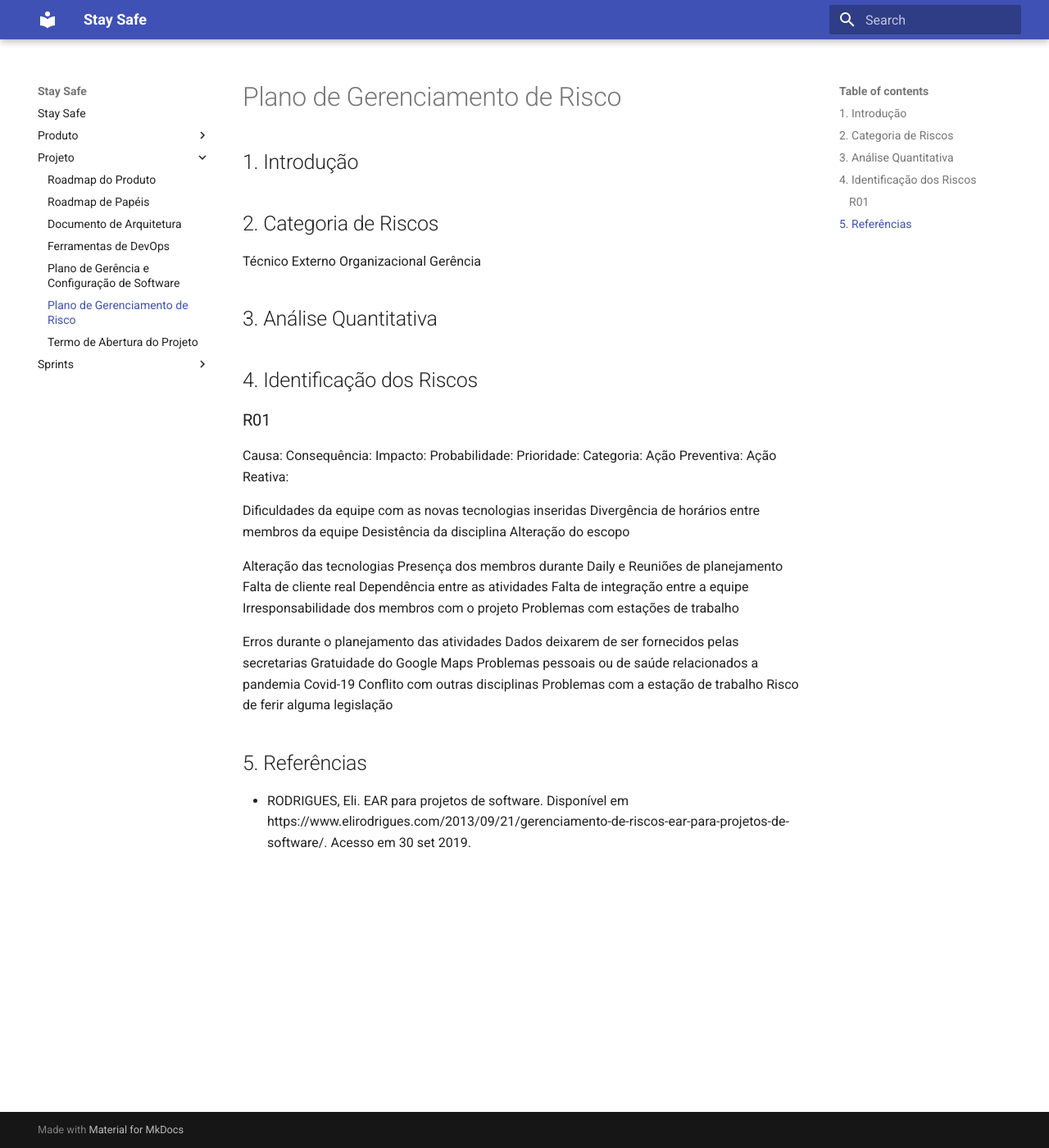
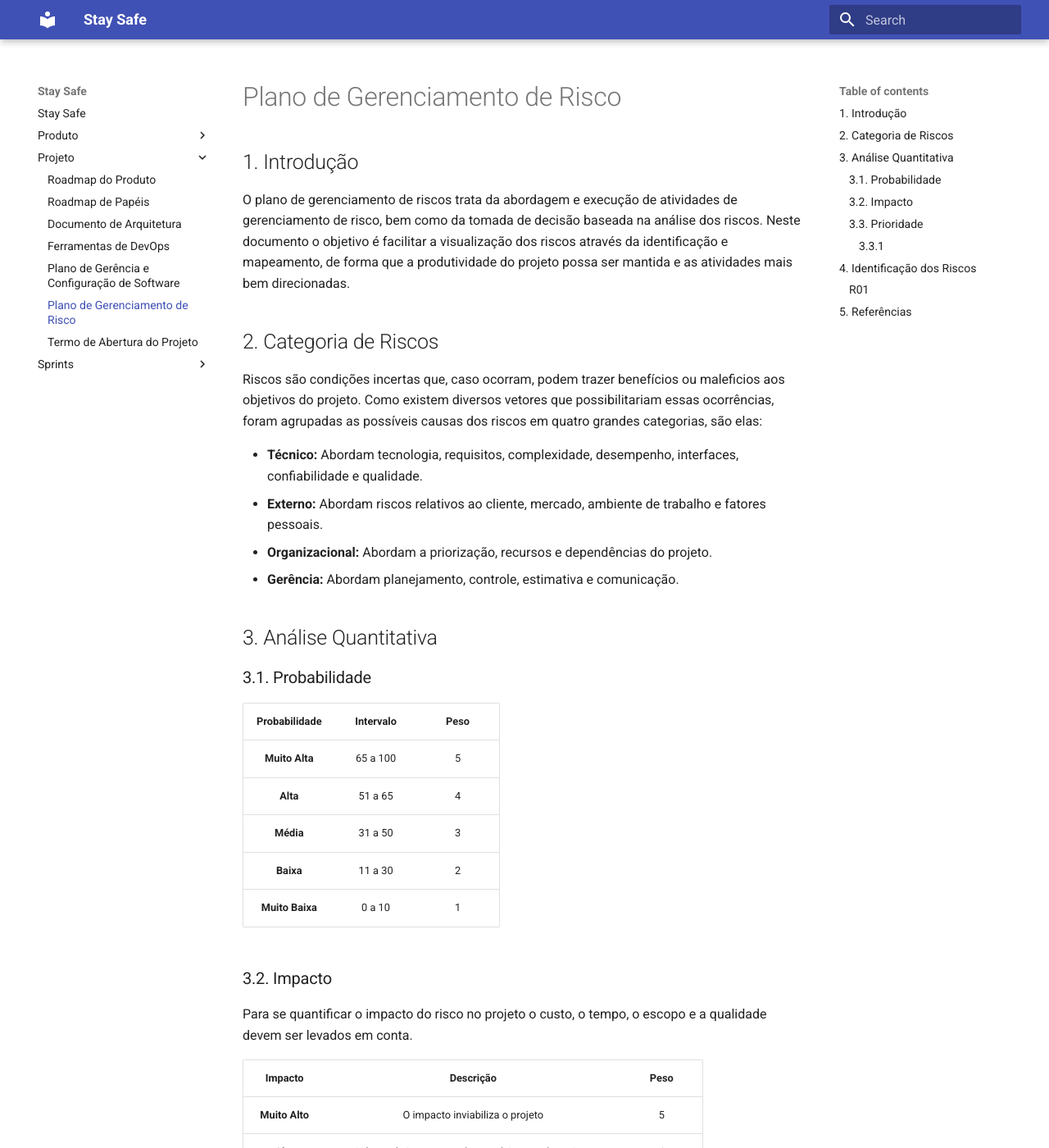
Before and after one commit to fga-eps-mds/2020.1-stay-safe-docs, an MkDocs documentation site: the page built from docs/projeto/risk-management.md, in a window 1280 px wide and 1400 px high. Shown: the whole window at 82% size. Built offline with MkDocs 1.6.1 and Material for MkDocs 9.7.7, drawn with Linux system fonts in a browser that asks for light colours; some of the changed text lies outside the part shown.

Commit message:
Adding first concepts and tables

```diff
--- a/docs/projeto/risk-management.md
+++ b/docs/projeto/risk-management.md
@@ -1,14 +1,57 @@
 # Plano de Gerenciamento de Risco
 
 ## 1. Introdução
+O plano de gerenciamento de riscos trata da abordagem e execução de atividades de gerenciamento de risco, bem como da tomada de decisão baseada na análise dos riscos. Neste documento o objetivo é facilitar a visualização dos riscos através da identificação e mapeamento, de forma que a produtividade do projeto possa ser mantida e as atividades mais bem direcionadas.
 
 ## 2. Categoria de Riscos
-Técnico
-Externo
-Organizacional
-Gerência
+Riscos são condições incertas que, caso ocorram, podem trazer benefícios ou maleficios aos objetivos do projeto. Como existem diversos vetores que possibilitariam essas ocorrências, foram agrupadas as possíveis causas dos riscos em quatro grandes categorias, são elas:
+
+* **Técnico:** Abordam tecnologia, requisitos, complexidade, desempenho, interfaces, confiabilidade e qualidade.
+* **Externo:** Abordam riscos relativos ao cliente, mercado, ambiente de trabalho e fatores pessoais.
+* **Organizacional:** Abordam a priorização, recursos e dependências do projeto.
+* **Gerência:** Abordam planejamento, controle, estimativa e comunicação.
 
 ## 3. Análise Quantitativa
+
+### 3.1. Probabilidade
+**Probabilidade** | **Intervalo** | **Peso**
+:---------------: | :-----------: | :------:
+**Muito Alta**    |   65 a 100    |    5
+**Alta**          |   51 a 65     |    4
+**Média**         |   31 a 50     |    3
+**Baixa**         |   11 a 30     |    2
+**Muito Baixa**   |   0 a 10      |    1
+
+### 3.2. Impacto
+Para se quantificar o impacto do risco no projeto o custo, o tempo, o escopo e a qualidade devem ser levados em conta.
+
+**Impacto**       |                     **Descrição**                      | **Peso**
+:---------------: | :----------------------------------------------------: | :------:
+**Muito Alto**    | O impacto inviabiliza o projeto                        |    5
+**Alto**          | Há grande impacto no desenvolvimento do projeto        |    4
+**Médio**         | Possui certo impacto porém é facilmente recuperado     |    3
+**Baixo**         | Pouco impacto no desenvolvimento do projeto            |    2
+**Muito Baixo**   | Impacto pouco expressivo no desenvolvimento do projeto |    1
+
+### 3.3. Prioridade
+Baseando-se nas estimativas de impacto e probabilidade é possível calcular a prioridade dos riscos. A partir desses valores é determinada a urgência da inicialização de medidas de mitigação e resolução dos riscos.
+
+**ProbabilidadexImpacto** | **Muito Baixo** | **Baixo** | **Médio**  | **Alto** | **Muito Alto**
+:-----------------------: | :-------------: | :-------: |:----------:|:--------:|:------------:
+**Muito Baixa**           |        1        |    2      |      3     |    4     |      5
+**Baixa**                 |        2        |    4      |      6     |    8     |      10
+**Média**                 |        3        |    6      |      9     |    12    |      15
+**Alta**                  |        4        |    8      |      12    |    16    |      20
+**Muito Alta**            |        5        |    10     |      15    |    20    |      25
+
+#### 3.3.1
+**Prioridade** | **Intervalo**
+:------------: | :-----------:
+**Muito Alta** |     21 a 25
+**Alta**       |     16 a 20
+**Média**      |     11 a 15
+**Baixa**      |     6 a 10
+**Muito Baixa**|     1 a 5
 
 ## 4. Identificação dos Riscos
 
```
